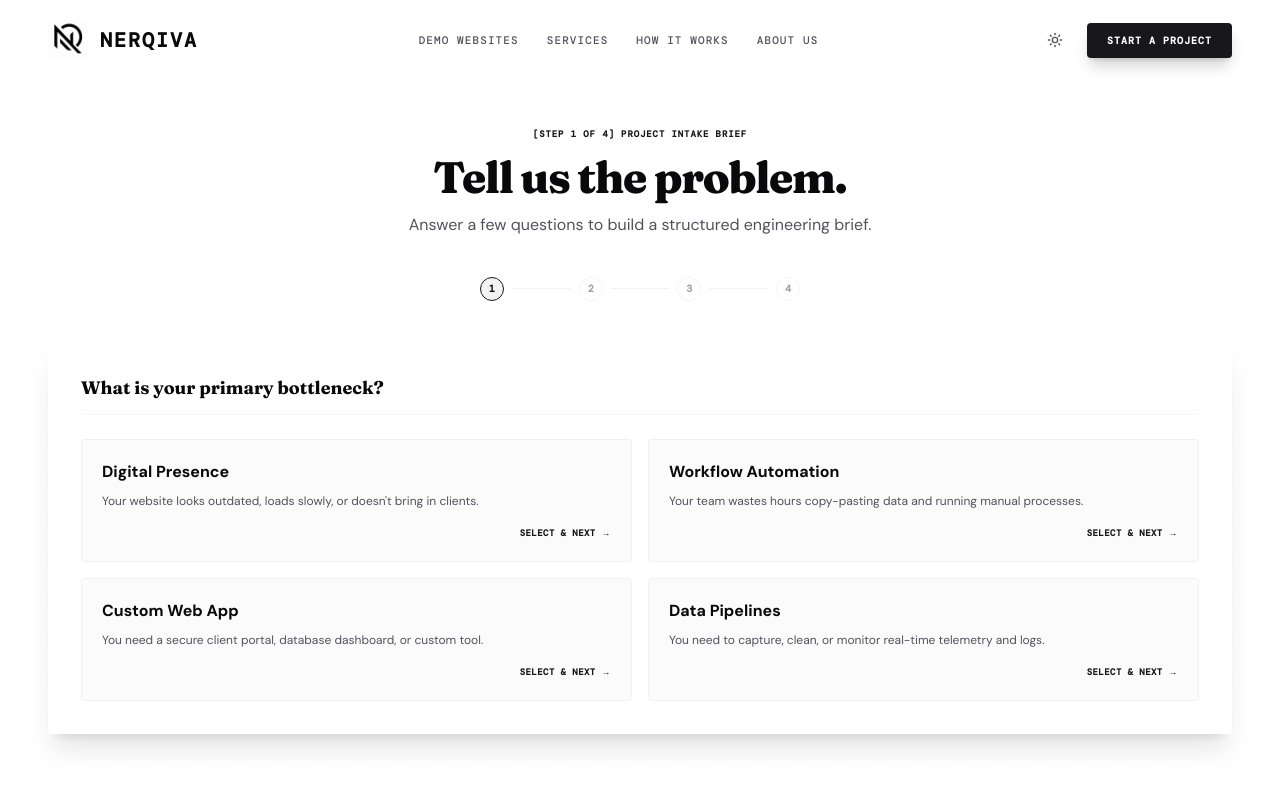
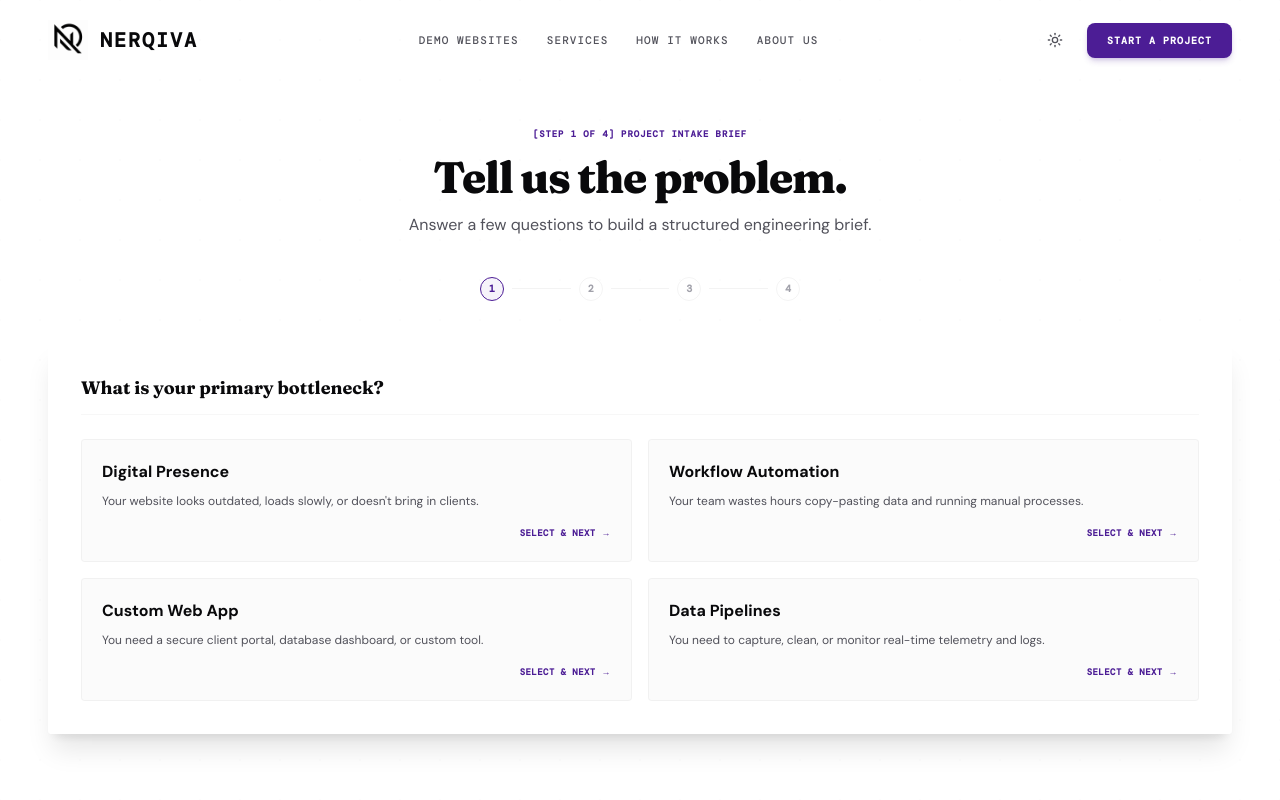
Before and after one commit to dipexplorer/nerqiva-agency-site, a Next.js app: page /contact in a window 1280 px wide. Shown: the top 800 px of the page. Built offline with nearby package versions, Linux system fonts and the light colour scheme.

Commit message:
fix(brand): enforce locked indigo #4C1D95 and gold #C9A227 brand rules across hero, nav, and site

```diff
--- a/src/app/globals.css
+++ b/src/app/globals.css
@@ -20,14 +20,14 @@
   --text-tertiary: #A1A1AA;   /* Quiet labels                              */
   --text-inverted: #FFFFFF;
 
-  /* ── Accent: Architectural Obsidian + Warm Luxury Gold ─────── */
-  --accent:        #18181B;   /* Deep obsidian for primary buttons & tabs  */
-  --accent-mid:    #27272A;   /* Hover state                               */
-  --accent-light:  #3F3F46;   /* Light obsidian                            */
-  --accent-gold:   #CA8A04;   /* Warm luxury amber gold for highlights     */
-  --accent-gold-light: #EAB308;
-  --accent-glow:      rgba(202, 138, 4, 0.12);
-  --accent-glow-soft: rgba(202, 138, 4, 0.04);
+  /* ── Accent: Locked Indigo #4C1D95 + Muted Gold #C9A227 ─────── */
+  --accent:        #4C1D95;   /* Deep indigo for primary buttons & highlights */
+  --accent-mid:    #3B0764;   /* Deep indigo hover                            */
+  --accent-light:  #6D28D9;   /* Medium indigo                                */
+  --accent-gold:   #C9A227;   /* Muted gold for secondary accents & icons     */
+  --accent-gold-light: #D97706;
+  --accent-glow:      rgba(76, 29, 149, 0.15);
+  --accent-glow-soft: rgba(76, 29, 149, 0.05);
 
   /* ── Borders ─────────────────────────────────────────────── */
   --border:      rgba(9, 9, 11, 0.08);
@@ -47,13 +47,13 @@
   --text-tertiary: #71717A;
   --text-inverted: #09090B;
 
-  --accent:        #F4F4F5;
-  --accent-mid:    #E4E4E7;
-  --accent-light:  #D4D4D8;
+  --accent:        #A78BFA;   /* Light indigo for dark mode accents */
+  --accent-mid:    #8B5CF6;
+  --accent-light:  #C4B5FD;
   --accent-gold:   #EAB308;
 
-  --accent-glow:      rgba(234, 179, 8, 0.20);
-  --accent-glow-soft: rgba(234, 179, 8, 0.10);
+  --accent-glow:      rgba(167, 139, 250, 0.20);
+  --accent-glow-soft: rgba(167, 139, 250, 0.10);
 
   --border:      rgba(255, 255, 255, 0.08);
   --border-dark: rgba(255, 255, 255, 0.15);
@@ -193,20 +193,12 @@ h1, h2 { font-family: var(--font-display); }
 /* Indigo glow */
 .glow-accent { box-shadow: 0 0 40px 0 rgba(59, 7, 100, 0.20); }
 
-/* Gradient text — Luxury Amber Gold with fallback */
-.text-gold-gradient {
-  color: #B45309;
-  background: linear-gradient(135deg, #92400E 0%, #D97706 50%, #CA8A04 100%);
-  -webkit-background-clip: text;
-  background-clip: text;
-  -webkit-text-fill-color: transparent;
+/* Indigo emphasis text — locked brand accent #4C1D95 */
+.text-indigo-highlight {
+  color: #4C1D95;
 }
-.dark .text-gold-gradient {
-  color: #FACC15;
-  background: linear-gradient(135deg, #FEF08A 0%, #FACC15 50%, #EAB308 100%);
-  -webkit-background-clip: text;
-  background-clip: text;
-  -webkit-text-fill-color: transparent;
+.dark .text-indigo-highlight {
+  color: #C4B5FD;
 }
 
 /* Luxury card surface */
--- a/src/components/CaseStudies.tsx
+++ b/src/components/CaseStudies.tsx
@@ -34,7 +34,7 @@ export default function CaseStudies() {
               <div className="h-px w-8 bg-accent/30 hidden sm:block" />
             </div>
             <h2 className="font-sans font-extrabold text-text-primary leading-[1.08] tracking-tight" style={{ fontSize: "clamp(2.2rem, 4.2vw, 3.4rem)" }}>
-              High-Ticket Implementations & <span className="text-gold-gradient font-black">Digital Flagships.</span>
+              High-Ticket Implementations & <span className="text-[#4C1D95] dark:text-[#C4B5FD] font-black">Digital Flagships.</span>
             </h2>
           </div>
           <div className="md:col-span-5">
@@ -52,7 +52,7 @@ export default function CaseStudies() {
               onClick={() => setSelectedCategory(cat)}
               className={`px-4.5 py-2 font-mono text-[11px] uppercase tracking-widest font-bold border transition-all duration-200 cursor-pointer rounded-full ${
                 selectedCategory === cat
-                  ? "bg-zinc-900 dark:bg-zinc-100 text-white dark:text-zinc-950 border-zinc-900 dark:border-zinc-100 shadow-md"
+                  ? "bg-[#4C1D95] text-white border-[#4C1D95] shadow-md dark:bg-zinc-100 dark:text-zinc-950 dark:border-zinc-100"
                   : "bg-zinc-100/80 dark:bg-zinc-800/60 text-zinc-600 dark:text-zinc-400 border-zinc-200 dark:border-zinc-700/60 hover:border-zinc-400 dark:hover:border-zinc-500 hover:text-zinc-900 dark:hover:text-white"
               }`}
             >
--- a/src/components/ClosingSection.tsx
+++ b/src/components/ClosingSection.tsx
@@ -19,7 +19,7 @@ export default function ClosingSection() {
           className="font-sans font-extrabold text-text-primary leading-[1.1] mb-5 tracking-tight"
           style={{ fontSize: "clamp(2rem, 4.5vw, 3.2rem)", letterSpacing: "-0.03em" }}
         >
-          Tell us about your business and we'll show you <span className="text-gold-gradient font-black">what's possible.</span>
+          Tell us about your business and we'll show you <span className="text-[#4C1D95] dark:text-[#C4B5FD] font-black">what's possible.</span>
         </h2>
 
         {/* Subtext */}
@@ -32,7 +32,7 @@ export default function ClosingSection() {
           href="https://wa.me/918724932985?text=Hi%20NERQIVA,%20I%20want%20to%20see%20what%20you%20can%20do%20for%20my%20business."
           target="_blank"
           rel="noopener noreferrer"
-          className="group w-full sm:w-auto bg-zinc-900 hover:bg-zinc-800 dark:bg-zinc-100 dark:hover:bg-white text-white dark:text-zinc-950 px-10 py-4.5 font-sans text-base font-bold transition-all duration-300 cursor-pointer flex items-center justify-center gap-3 rounded-xl shadow-xl shadow-zinc-950/15 dark:shadow-white/10 hover:scale-[1.01] mb-4"
+          className="group w-full sm:w-auto bg-[#4C1D95] hover:bg-[#3B0764] text-white px-10 py-4.5 font-sans text-base font-bold transition-all duration-300 cursor-pointer flex items-center justify-center gap-3 rounded-xl shadow-xl shadow-[#4C1D95]/25 hover:scale-[1.01] mb-4"
         >
           <span>Let's talk — WhatsApp us</span>
           <ArrowRight size={18} className="group-hover:translate-x-1 transition-transform" />
--- a/src/components/Navigation.tsx
+++ b/src/components/Navigation.tsx
@@ -89,7 +89,7 @@ export default function Navigation() {
             <ThemeToggle />
             <Link
               href="/contact"
-              className="px-5 py-2.5 bg-accent text-white dark:text-bg-primary font-mono text-[10px] font-bold uppercase tracking-widest rounded hover:bg-accent-mid transition-colors shadow-lg shadow-accent/20"
+              className="px-5 py-2.5 bg-[#4C1D95] hover:bg-[#3B0764] text-white font-mono text-[10px] font-bold uppercase tracking-widest rounded-lg transition-colors shadow-md shadow-[#4C1D95]/20"
             >
               Start a Project
             </Link>
@@ -145,7 +145,7 @@ export default function Navigation() {
           <Link
             href="/contact"
             onClick={() => setIsOpen(false)}
-            className="px-8 py-3.5 min-h-[44px] flex items-center justify-center bg-accent text-white dark:text-bg-primary font-mono text-xs font-bold uppercase tracking-widest rounded text-center shadow-lg shadow-accent/20"
+            className="px-8 py-3.5 min-h-[44px] flex items-center justify-center bg-[#4C1D95] hover:bg-[#3B0764] text-white font-mono text-xs font-bold uppercase tracking-widest rounded-lg text-center shadow-md shadow-[#4C1D95]/20"
           >
             Start a Project
           </Link>
```
Also changed, not shown: src/components/Hero.tsx (+35 -35 lines), src/components/ProblemSection.tsx (+6 -6 lines), src/components/SolutionBuilder.tsx (+5 -5 lines).
